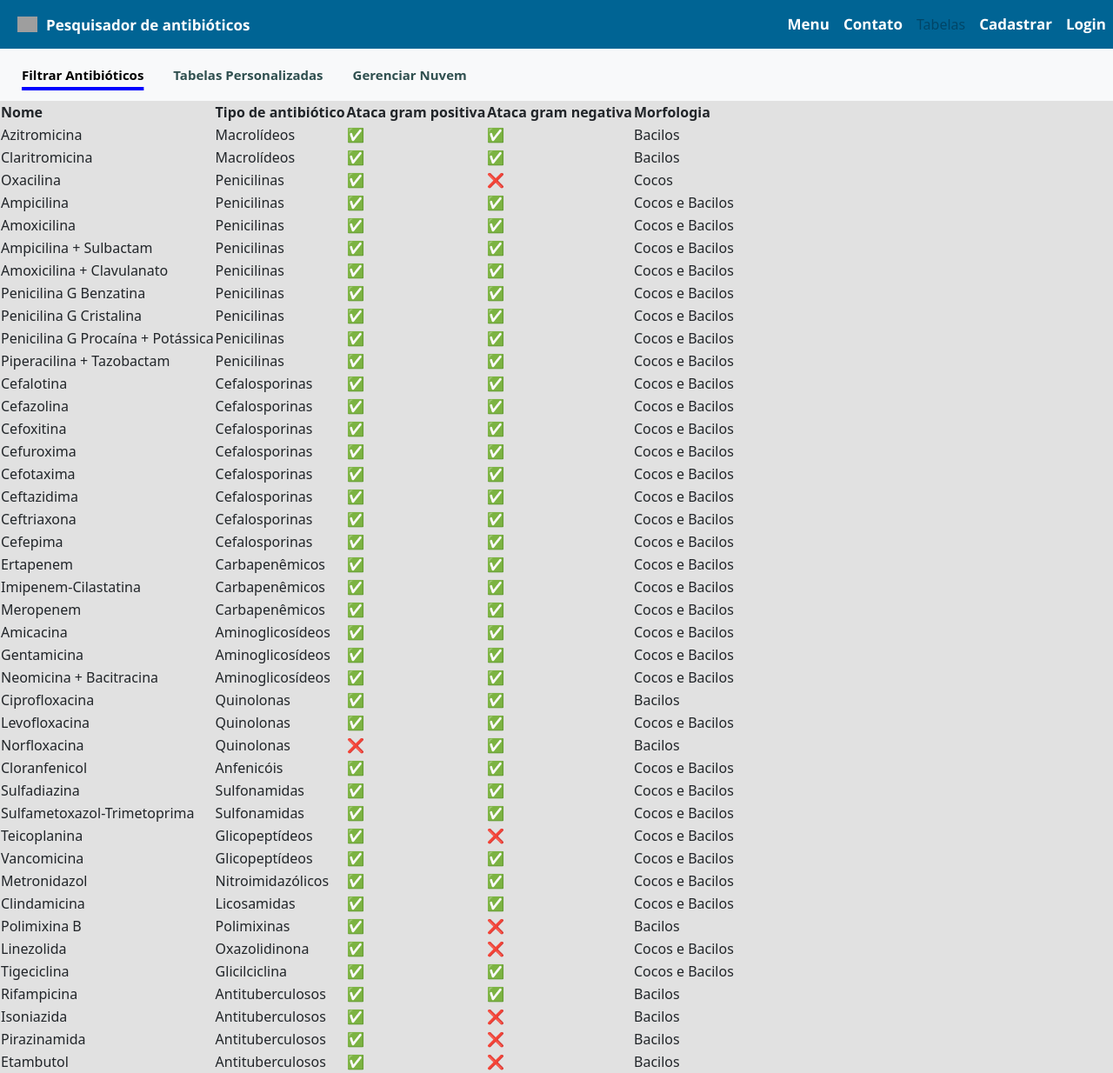
After one commit to arthurbaccan/ATBSearch, a PHP site: page /tabela-principal.html in a window 1280 px wide. The commit adds this page. Shown: the whole page at 87% size. Run offline with PHP 8.4, Linux system fonts and the light colour scheme; grey boxes are pictures that could not be loaded.

Commit message:
Add files via upload

```diff
--- a/HTML/contato.html
+++ b/HTML/contato.html
@@ -50,7 +50,7 @@
                     <a class="nav-link disabled" aria aria-disabled="true">Contato</a>
                   </li>
                   <li class="nav-item-white">
-                    <a class="nav-link" href="tabela.html">Tabelas</a>
+                    <a class="nav-link" href="tabela-principal.html">Tabelas</a>
                   </li>
                   <li class="nav-item-white">
                     <a class="nav-link" href="cadastro.html">Cadastrar</a>
--- a/HTML/defModel.css
+++ b/HTML/defModel.css
@@ -228,3 +228,6 @@ div.navbar {
         }
     }
 }
+
+
+/*Tabela principal*/
--- a/HTML/index.html
+++ b/HTML/index.html
@@ -40,7 +40,7 @@
                     <a class="nav-link" href="contato.html">Contato</a>
                   </li>
                   <li class="nav-item-white">
-                    <a class="nav-link" href="tabela.html">Tabelas</a>
+                    <a class="nav-link" href="tabela-principal.html">Tabelas</a>
                   </li>
                   <li class="nav-item-white">
                     <a class="nav-link" href="cadastro.html">Cadastrar</a>
--- /dev/null
+++ b/HTML/tabela-principal.html
@@ -0,0 +1,406 @@
+<!DOCTYPE html>
+<html lang="PT-BR">
+<head>
+    <meta charset="UTF-8">
+    <meta name="viewport" content="width=device-width, initial-scale=1.0">
+
+    <link href="https://cdn.jsdelivr.net/npm/bootstrap@5.3.3/dist/css/bootstrap.min.css" rel="stylesheet" integrity="sha384-QWTKZyjpPEjISv5WaRU9OFeRpok6YctnYmDr5pNlyT2bRjXh0JMhjY6hW+ALEwIH" crossorigin="anonymous">
+    <link rel="stylesheet" href="https://cdn.jsdelivr.net/npm/bootstrap-icons@1.11.3/font/bootstrap-icons.min.css">
+
+    <link rel="stylesheet" href="style.css">
+    <link rel="stylesheet" href="position.css">
+    <link rel="stylesheet" href="defModel.css">
+
+    <link href="https://fonts.googleapis.com/css2?family=League+Spartan:wght@400;700&display=swap" rel="stylesheet">
+    <link href="https://fonts.googleapis.com/css2?family=Open+Sans:wght@700&display=swap" rel="stylesheet">
+    <link rel="shortcut icon" href="../Imagens/lupa-com-antibiotico.png" type="image/x-icon">
+
+    <link rel="stylesheet" href="modBootstrap.css">
+
+    <title>Document</title>
+</head>
+
+<style>
+    body {
+      overflow-x: hidden;
+      background-color: #dfdfdfee;
+    }
+  </style>
+
+<body>
+    <!--Navbar-->
+    <div class="container-fluid">
+        <nav class="navbar navbar-expand-lg cor">
+          <div class="container-fluid">
+            <div class="navbar-text">
+              <img src="../Imagens/lupa-com-antibiotico.png" alt="Título">
+              Pesquisador de antibióticos
+            </div>
+
+            <div class="collapse navbar-collapse" id="navbarSupportedContent">
+              <ul class="navbar-nav me-auto mb-2 mb-lg-0">
+              </ul>
+              <ul class="navbar-nav mb-2 mb-lg-0">
+                <li class="nav-item-white">
+                  <a class="nav-link" href="index.html">Menu</a>
+                </li>
+                <li class="nav-item-white">
+                  <a class="nav-link" href="contato.html">Contato</a>
+                </li>
+                <li class="nav-item">
+                  <a class="nav-link disabled" aria aria-disabled="true">Tabelas</a>
+                </li>
+                <li class="nav-item-white">
+                  <a class="nav-link" href="cadastro.html">Cadastrar</a>
+                </li>
+                <li class="nav-item-white">
+                  <a class="nav-link" href="login.html">Login</a>
+                </li>
+              </ul>
+              </ul>
+            </div>
+          </div>
+        </nav>
+      </div>
+
+      <!--<Itens de personalização-->
+        <div>
+            <nav class="navbar navbar-expand-lg navbar-light bg-light nav-height">
+              <div class="collapse navbar-collapse" id="navbarNav">
+                <ul class="navbar-nav ml-auto">
+                  <li class="nav-item">
+                    <a class="nav-table nav-item-active" href="#" style="padding-left: 20px";>Filtrar Antibióticos</a>
+                  </li>
+                  <li class="nav-item">
+                    <a class="nav-table" href="tabela.html" style="padding-left: 24px";>Tabelas Personalizadas</a>
+                  </li>
+                  <li class="nav-item">
+                    <a class="nav-table" href="#" style="padding-left: 24px";>Gerenciar Nuvem</a>
+                  </li>
+                </ul>
+              </div>
+            </nav>
+          </div>
+
+
+      <!--Tabela principal-->
+      <table>
+          <tr>
+            <th>Nome</th>
+            <th>Tipo de antibiótico</th>
+            <th>Ataca gram positiva</th>
+            <th>Ataca gram negativa</th>
+            <th>Morfologia</th>
+          </tr>
+            <!-- Macrolídeos -->
+            <tr>
+                <td>Azitromicina</td>
+                <td>Macrolídeos</td>
+                <td>✅</td>
+                <td>✅</td>
+                <td>Bacilos</td>
+            </tr>
+            <tr>
+                <td>Claritromicina</td>
+                <td>Macrolídeos</td>
+                <td>✅</td>
+                <td>✅</td>
+                <td>Bacilos</td>
+            </tr>
+            <!-- Penicilinas -->
+            <tr>
+                <td>Oxacilina</td>
+                <td>Penicilinas</td>
+                <td>✅</td>
+                <td>❌</td>
+                <td>Cocos</td>
+            </tr>
+            <tr>
+                <td>Ampicilina</td>
+                <td>Penicilinas</td>
+                <td>✅</td>
+                <td>✅</td>
+                <td>Cocos e Bacilos</td>
+            </tr>
+            <tr>
+                <td>Amoxicilina</td>
+                <td>Penicilinas</td>
+                <td>✅</td>
+                <td>✅</td>
+                <td>Cocos e Bacilos</td>
+            </tr>
+            <tr>
+                <td>Ampicilina + Sulbactam</td>
+                <td>Penicilinas</td>
+                <td>✅</td>
+                <td>✅</td>
+                <td>Cocos e Bacilos</td>
+            </tr>
+            <tr>
+                <td>Amoxicilina + Clavulanato</td>
+                <td>Penicilinas</td>
+                <td>✅</td>
+                <td>✅</td>
+                <td>Cocos e Bacilos</td>
+            </tr>
+            <tr>
+                <td>Penicilina G Benzatina</td>
+                <td>Penicilinas</td>
+                <td>✅</td>
+                <td>✅</td>
+                <td>Cocos e Bacilos</td>
+            </tr>
+            <tr>
+                <td>Penicilina G Cristalina</td>
+                <td>Penicilinas</td>
+                <td>✅</td>
+                <td>✅</td>
+                <td>Cocos e Bacilos</td>
+            </tr>
+            <tr>
+                <td>Penicilina G Procaína + Potássica</td>
+                <td>Penicilinas</td>
+                <td>✅</td>
+                <td>✅</td>
+                <td>Cocos e Bacilos</td>
+            </tr>
+            <tr>
+                <td>Piperacilina + Tazobactam</td>
+                <td>Penicilinas</td>
+                <td>✅</td>
+                <td>✅</td>
+                <td>Cocos e Bacilos</td>
+            </tr>
+            <!-- Cefalosporinas -->
+            <tr>
+                <td>Cefalotina</td>
+                <td>Cefalosporinas</td>
+                <td>✅</td>
+                <td>✅</td>
+                <td>Cocos e Bacilos</td>
+            </tr>
+            <tr>
+                <td>Cefazolina</td>
+                <td>Cefalosporinas</td>
+                <td>✅</td>
+                <td>✅</td>
+                <td>Cocos e Bacilos</td>
+            </tr>
+            <tr>
+                <td>Cefoxitina</td>
+                <td>Cefalosporinas</td>
+                <td>✅</td>
+                <td>✅</td>
+                <td>Cocos e Bacilos</td>
+            </tr>
+            <tr>
+                <td>Cefuroxima</td>
+                <td>Cefalosporinas</td>
+                <td>✅</td>
+                <td>✅</td>
+                <td>Cocos e Bacilos</td>
+            </tr>
+            <tr>
+                <td>Cefotaxima</td>
+                <td>Cefalosporinas</td>
+                <td>✅</td>
+                <td>✅</td>
+                <td>Cocos e Bacilos</td>
+            </tr>
+            <tr>
+                <td>Ceftazidima</td>
+                <td>Cefalosporinas</td>
+                <td>✅</td>
+                <td>✅</td>
+                <td>Cocos e Bacilos</td>
+            </tr>
+            <tr>
+                <td>Ceftriaxona</td>
+                <td>Cefalosporinas</td>
+                <td>✅</td>
+                <td>✅</td>
+                <td>Cocos e Bacilos</td>
+            </tr>
+            <tr>
+                <td>Cefepima</td>
+                <td>Cefalosporinas</td>
+                <td>✅</td>
+                <td>✅</td>
+                <td>Cocos e Bacilos</td>
+            </tr>
+            <!-- Carbapenêmicos -->
+            <tr>
+                <td>Ertapenem</td>
+                <td>Carbapenêmicos</td>
+                <td>✅</td>
+                <td>✅</td>
+                <td>Cocos e Bacilos</td>
+            </tr>
+            <tr>
+                <td>Imipenem-Cilastatina</td>
+                <td>Carbapenêmicos</td>
+                <td>✅</td>
+                <td>✅</td>
+                <td>Cocos e Bacilos</td>
+            </tr>
+            <tr>
+                <td>Meropenem</td>
+                <td>Carbapenêmicos</td>
+                <td>✅</td>
+                <td>✅</td>
+                <td>Cocos e Bacilos</td>
+            </tr>
+            <!-- Aminoglicosídeos -->
+            <tr>
+                <td>Amicacina</td>
+                <td>Aminoglicosídeos</td>
+                <td>✅</td>
+                <td>✅</td>
+                <td>Cocos e Bacilos</td>
+            </tr>
+            <tr>
+                <td>Gentamicina</td>
+                <td>Aminoglicosídeos</td>
+                <td>✅</td>
+                <td>✅</td>
+                <td>Cocos e Bacilos</td>
+            </tr>
+            <tr>
+                <td>Neomicina + Bacitracina</td>
+                <td>Aminoglicosídeos</td>
+                <td>✅</td>
+                <td>✅</td>
+                <td>Cocos e Bacilos</td>
+            </tr>
+            <!-- Quinolonas -->
+            <tr>
+                <td>Ciprofloxacina</td>
+                <td>Quinolonas</td>
+                <td>✅</td>
+                <td>✅</td>
+                <td>Bacilos</td>
+            </tr>
+            <tr>
+                <td>Levofloxacina</td>
+                <td>Quinolonas</td>
+                <td>✅</td>
+                <td>✅</td>
+                <td>Cocos e Bacilos</td>
+            </tr>
+            <tr>
+                <td>Norfloxacina</td>
+                <td>Quinolonas</td>
+                <td>❌</td>
+                <td>✅</td>
+                <td>Bacilos</td>
+            </tr>
+            <!-- Anfenicóis -->
+            <tr>
+                <td>Cloranfenicol</td>
+                <td>Anfenicóis</td>
+                <td>✅</td>
+                <td>✅</td>
+                <td>Cocos e Bacilos</td>
+            </tr>
+            <!-- Sulfonamidas -->
+            <tr>
+                <td>Sulfadiazina</td>
+                <td>Sulfonamidas</td>
+                <td>✅</td>
+                <td>✅</td>
+                <td>Cocos e Bacilos</td>
+            </tr>
+            <tr>
+                <td>Sulfametoxazol-Trimetoprima</td>
+                <td>Sulfonamidas</td>
+                <td>✅</td>
+                <td>✅</td>
+                <td>Cocos e Bacilos</td>
+            </tr>
+            <!-- Glicopeptídeos -->
+            <tr>
+                <td>Teicoplanina</td>
+                <td>Glicopeptídeos</td>
+                <td>✅</td>
+                <td>❌</td>
+                <td>Cocos e Bacilos</td>
+            </tr>
+            <tr>
+                <td>Vancomicina</td>
+                <td>Glicopeptídeos</td>
+                <td>✅</td>
+                <td>✅</td>
+                <td>Cocos e Bacilos</td>
+            </tr>
+            <!-- Nitroimidazólicos -->
+            <tr>
+                <td>Metronidazol</td>
+                <td>Nitroimidazólicos</td>
+                <td>✅</td>
+                <td>✅</td>
+                <td>Cocos e Bacilos</td>
+            </tr>
+            <!-- Licosamidas -->
+            <tr>
+                <td>Clindamicina</td>
+                <td>Licosamidas</td>
+                <td>✅</td>
+                <td>✅</td>
+                <td>Cocos e Bacilos</td>
+            </tr>
+            <!-- Polimixinas -->
+            <tr>
+                <td>Polimixina B</td>
+                <td>Polimixinas</td>
+                <td>✅</td>
+                <td>❌</td>
+                <td>Bacilos</td>
+            </tr>
+            <!-- Oxazolidinona -->
+            <tr>
+                <td>Linezolida</td>
+                <td>Oxazolidinona</td>
+                <td>✅</td>
+                <td>❌</td>
+                <td>Cocos e Bacilos</td>
+            </tr>
+            <!-- Glicilciclina -->
+            <tr>
+                <td>Tigeciclina</td>
+                <td>Glicilciclina</td>
+                <td>✅</td>
+                <td>✅</td>
+                <td>Cocos e Bacilos</td>
+            </tr>
+            <!-- Antituberculosos -->
+            <tr>
+                <td>Rifampicina</td>
+                <td>Antituberculosos</td>
+                <td>✅</td>
+                <td>✅</td>
+                <td>Bacilos</td>
+            </tr>
+            <tr>
+                <td>Isoniazida</td>
+                <td>Antituberculosos</td>
+                <td>✅</td>
+                <td>❌</td>
+                <td>Bacilos</td>
+            </tr>
+            <tr>
+                <td>Pirazinamida</td>
+                <td>Antituberculosos</td>
+                <td>✅</td>
+                <td>❌</td>
+                <td>Bacilos</td>
+            </tr>
+            <tr>
+                <td>Etambutol</td>
+                <td>Antituberculosos</td>
+                <td>✅</td>
+                <td>❌</td>
+                <td>Bacilos</td>
+            </tr>
+      </table>
+</body>
+</html>
--- a/HTML/tabela.html
+++ b/HTML/tabela.html
@@ -73,7 +73,7 @@
           <div class="collapse navbar-collapse" id="navbarNav">
             <ul class="navbar-nav ml-auto">
               <li class="nav-item">
-                <a class="nav-table" href="#" style="padding-left: 20px";>Filtrar Antibióticos</a>
+                <a class="nav-table" href="tabela-principal.html" style="padding-left: 20px";>Filtrar Antibióticos</a>
               </li>
               <li class="nav-item">
                 <a class="nav-table nav-item-active" href="#" style="padding-left: 24px";>Tabelas Personalizadas</a>
```
